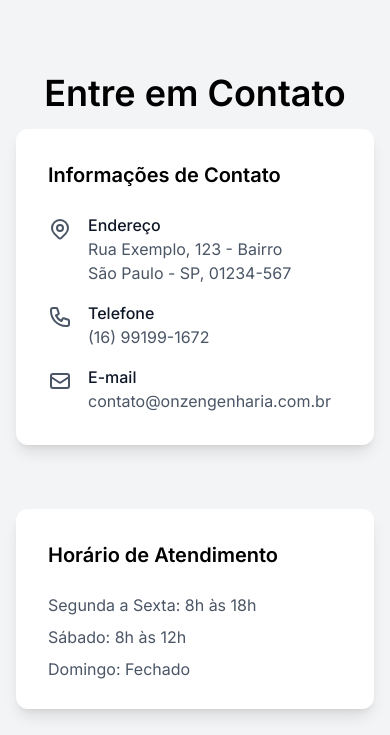
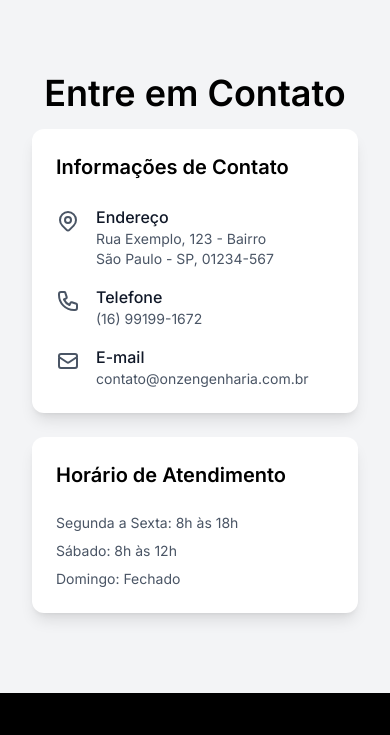
Before and after one commit to RoncariJuan/Onz-Projetos, a plain HTML site: page index.html in a window 390 px wide. Shown: the part 6930-7665 px from the top of the page. Drawn offline with nearby package versions, Linux system fonts and the light colour scheme.

Commit message:
alteracao

```diff
--- a/index.html
+++ b/index.html
@@ -283,50 +283,51 @@
     <section class="bg-gray-100 py-20" id="contato">
         <div class="container mx-auto px-4">
             <h1 class="text-4xl text-center mb-4 md:text-5xl font-bold text-black">Entre em Contato</h1>
+            <div class="grid grid-cols-1 lg:grid-cols-1 gap-12 max-w-6xl mx-auto px-4">
                 <!-- Informações de Contato -->
-                <div class="space-y-8 grid grid-cols-2 gap-8 max-sm:grid-cols-1">
-                    <div class="bg-white rounded-xl p-8 shadow-lg">
+                <div class="space-y-6 md:space-y-8">
+                    <div class="bg-white rounded-xl p-6 md:p-8 shadow-lg">
                         <h3 class="text-xl font-bold mb-6">Informações de Contato</h3>
                         <div class="space-y-4">
                             <div class="flex items-start space-x-4">
-                                <svg class="w-6 h-6 text-gray-600 mt-1" fill="none" stroke="currentColor" viewBox="0 0 24 24">
+                                <svg class="w-6 h-6 text-gray-600 mt-1 flex-shrink-0" fill="none" stroke="currentColor" viewBox="0 0 24 24">
                                     <path stroke-linecap="round" stroke-linejoin="round" stroke-width="2" d="M17.657 16.657L13.414 20.9a1.998 1.998 0 01-2.827 0l-4.244-4.243a8 8 0 1111.314 0z"/>
                                     <path stroke-linecap="round" stroke-linejoin="round" stroke-width="2" d="M15 11a3 3 0 11-6 0 3 3 0 016 0z"/>
                                 </svg>
                                 <div>
                                     <h4 class="font-medium text-gray-900">Endereço</h4>
-                                    <p class="text-gray-600">Rua Exemplo, 123 - Bairro<br>São Paulo - SP, 01234-567</p>
+                                    <p class="text-gray-600 text-sm md:text-base">Rua Exemplo, 123 - Bairro<br>São Paulo - SP, 01234-567</p>
                                 </div>
                             </div>
 
                             <div class="flex items-start space-x-4">
-                                <svg class="w-6 h-6 text-gray-600 mt-1" fill="none" stroke="currentColor" viewBox="0 0 24 24">
+                                <svg class="w-6 h-6 text-gray-600 mt-1 flex-shrink-0" fill="none" stroke="currentColor" viewBox="0 0 24 24">
                                     <path stroke-linecap="round" stroke-linejoin="round" stroke-width="2" d="M3 5a2 2 0 012-2h3.28a1 1 0 01.948.684l1.498 4.493a1 1 0 01-.502 1.21l-2.257 1.13a11.042 11.042 0 005.516 5.516l1.13-2.257a1 1 0 011.21-.502l4.493 1.498a1 1 0 01.684.949V19a2 2 0 01-2 2h-1C9.716 21 3 14.284 3 6V5z"/>
                                 </svg>
                                 <div>
                                     <h4 class="font-medium text-gray-900">Telefone</h4>
-                                    <p class="text-gray-600">(16) 99199-1672</p>
+                                    <p class="text-gray-600 text-sm md:text-base">(16) 99199-1672</p>
                                 </div>
                             </div>
 
                             <div class="flex items-start space-x-4">
-                                <svg class="w-6 h-6 text-gray-600 mt-1" fill="none" stroke="currentColor" viewBox="0 0 24 24">
+                                <svg class="w-6 h-6 text-gray-600 mt-1 flex-shrink-0" fill="none" stroke="currentColor" viewBox="0 0 24 24">
                                     <path stroke-linecap="round" stroke-linejoin="round" stroke-width="2" d="M3 8l7.89 5.26a2 2 0 002.22 0L21 8M5 19h14a2 2 0 002-2V7a2 2 0 00-2-2H5a2 2 0 00-2 2v10a2 2 0 002 2z"/>
                                 </svg>
                                 <div>
                                     <h4 class="font-medium text-gray-900">E-mail</h4>
-                                    <p class="text-gray-600">contato@onzengenharia.com.br</p>
+                                    <p class="text-gray-600 text-sm md:text-base">contato@onzengenharia.com.br</p>
                                 </div>
                             </div>
                         </div>
                     </div>
 
-                    <div class="bg-white rounded-xl p-8 shadow-lg h-[200px]">
+                    <div class="bg-white rounded-xl p-6 md:p-8 shadow-lg">
                         <h3 class="text-xl font-bold mb-6">Horário de Atendimento</h3>
                         <div class="space-y-2">
-                            <p class="text-gray-600">Segunda a Sexta: 8h às 18h</p>
-                            <p class="text-gray-600">Sábado: 8h às 12h</p>
-                            <p class="text-gray-600">Domingo: Fechado</p>
+                            <p class="text-gray-600 text-sm md:text-base">Segunda a Sexta: 8h às 18h</p>
+                            <p class="text-gray-600 text-sm md:text-base">Sábado: 8h às 12h</p>
+                            <p class="text-gray-600 text-sm md:text-base">Domingo: Fechado</p>
                         </div>
                     </div>
                 </div>
```
